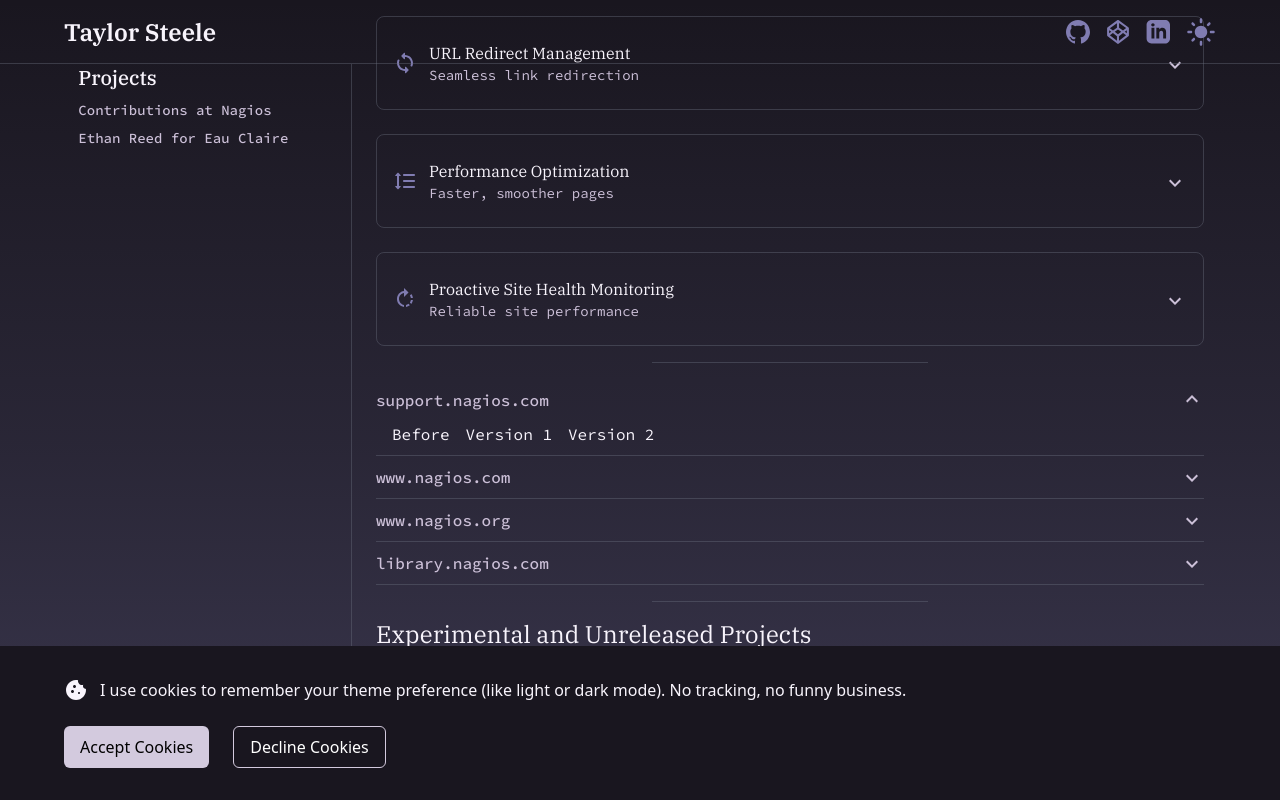
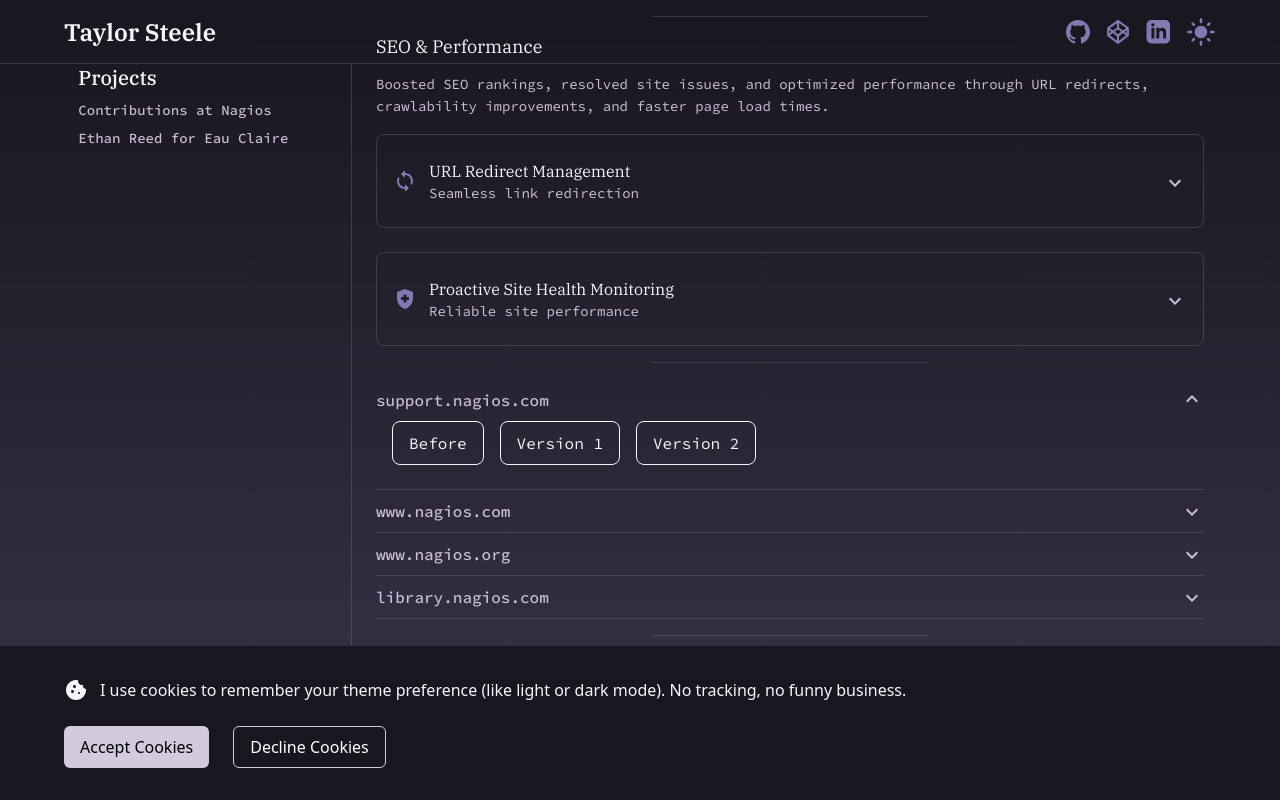
Before and after one commit to MashedTaytors/Steele-site, a Next.js app: page /projects/contributions-at-nagios in a window 1280 px wide. Both pictures are taken after a click on the button "support.nagios.com". Built offline with nearby package versions, Linux system fonts and the light colour scheme; no server answers.

Commit message:
update copy, style accordion links

```diff
--- a/src/app/projects/contributions-at-nagios/components/ModenizationSection.tsx
+++ b/src/app/projects/contributions-at-nagios/components/ModenizationSection.tsx
@@ -1,6 +1,6 @@
 import React from "react";
 import Accordions from "@/components/Accordion";
-import {FilterAlt, Code, FormatLineSpacingRounded, RotateRight, Search, StorageRounded, ContentPasteGoRounded,LoopRounded} from '@mui/icons-material';
+import {FilterAlt, Code, FormatLineSpacingRounded, Search, StorageRounded, ContentPasteGoRounded,LoopRounded, HealthAndSafety} from '@mui/icons-material';
 import PageSection from "./PageSection";
 
 function DevelopmentSection() {
@@ -49,13 +49,7 @@
       description: "Managed manual URL redirections during migrations using Rank Math SEO, ensuring link continuity, minimizing traffic disruptions, and maintaining SEO performance.",
     },
     {
-      icon: <FormatLineSpacingRounded className="w-10 h-10" />,
-      title: "Performance Optimization",
-      subtitle: "Faster, smoother pages",
-      description: "Enhanced page load times using Google Lighthouse to diagnose and resolve issues, optimizing asset delivery, compressing images, and implementing lazy loading to reduce layout shifts.",
-    },
-    {
-      icon: <RotateRight className="w-10 h-10" />,
+      icon: <HealthAndSafety className="w-10 h-10" />,
       title: "Proactive Site Health Monitoring",
       subtitle: "Reliable site performance",
       description: "Used Screaming Frog to regularly scan for and resolve site issues, including broken links, redirect chains, and missing metadata, maintaining high site health and strong SEO performance."
--- a/src/components/Accordion.tsx
+++ b/src/components/Accordion.tsx
@@ -60,10 +60,10 @@
           initial={{ opacity: 0, height: 0 }}
           animate={{ opacity: 1, height: "auto" }}
           exit={{ opacity: 0, height: 0 }}
-          transition={{ duration: 0.1, ease: "easeInOut" }}
-          className="flex flex-row items-center pl-4 pb-2 gap-4">
+          transition={{ duration: 0.15, ease: "easeInOut" }}
+          className="flex flex-row items-center pl-4 pb-6 gap-4">
             {links.map((link, index) => (
-              <li key={index} className="flex flex-row items-center mt-0">
+              <li key={index} className="flex flex-row items-center mt-0 border rounded-lg border-foreground py-2 px-4">
                 <a
                   href={link.url}
                   target="_blank"
```
